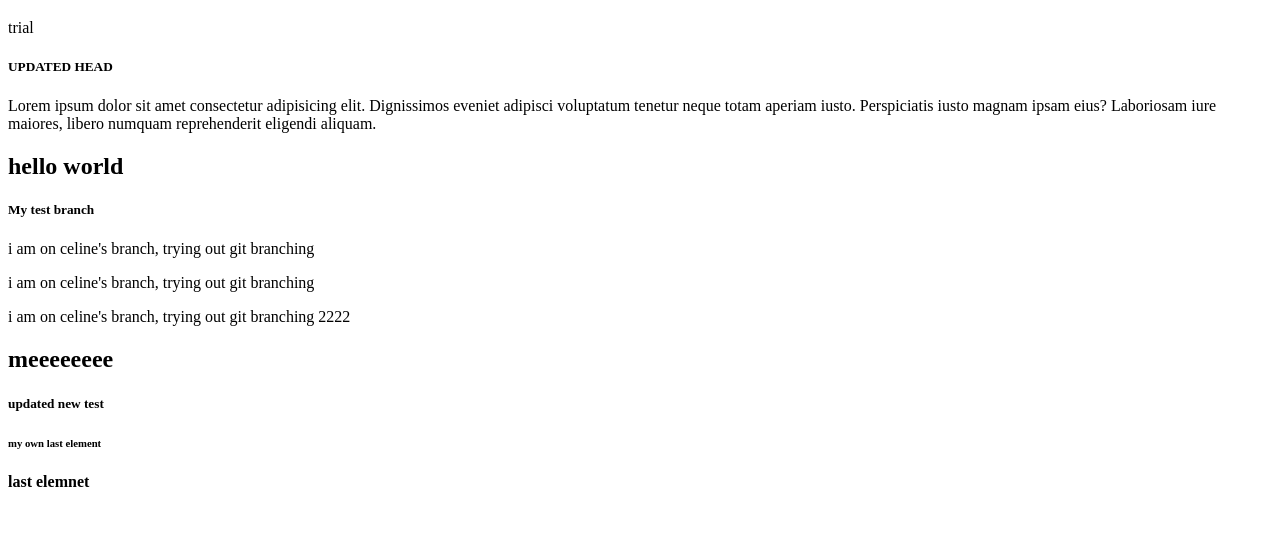
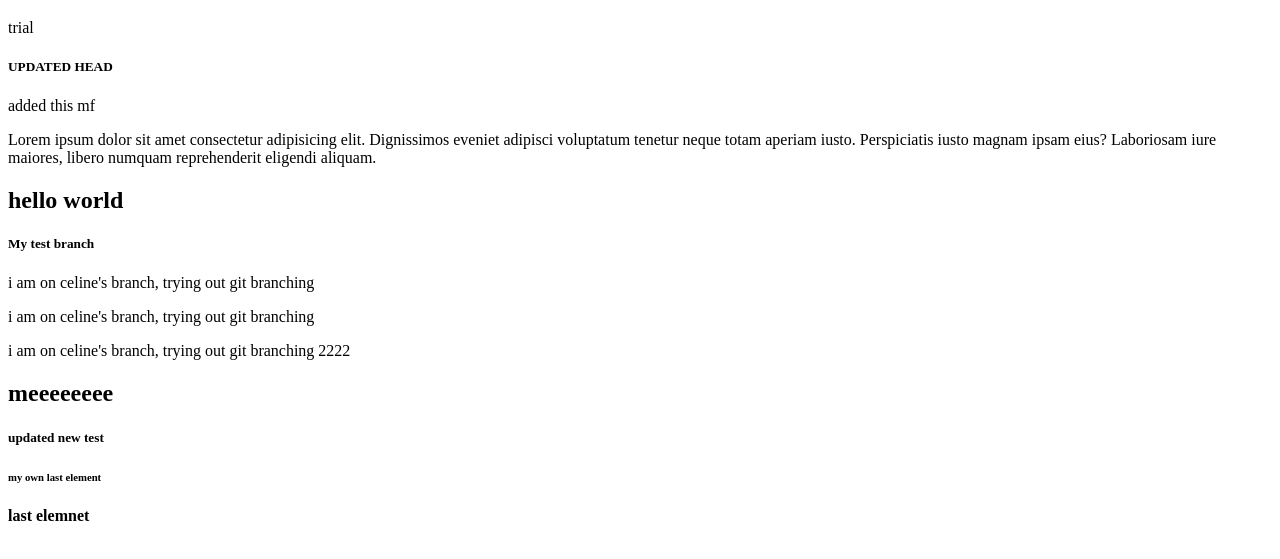
Before and after one commit to Marlz74/trial, a plain HTML site: page index.html in a window 1280 px wide. Shown: the part 61-620 px from the top of the page. Drawn offline with Linux system fonts and the light colour scheme.

Commit message:
pushing newe

```diff
--- a/index.html
+++ b/index.html
@@ -10,6 +10,7 @@
     <p>trial</p>
 
     <h5>UPDATED HEAD</h5>
+    <p>added this mf</p>
     <p>
       Lorem ipsum dolor sit amet consectetur adipisicing elit. Dignissimos
       eveniet adipisci voluptatum tenetur neque totam aperiam iusto.
```
